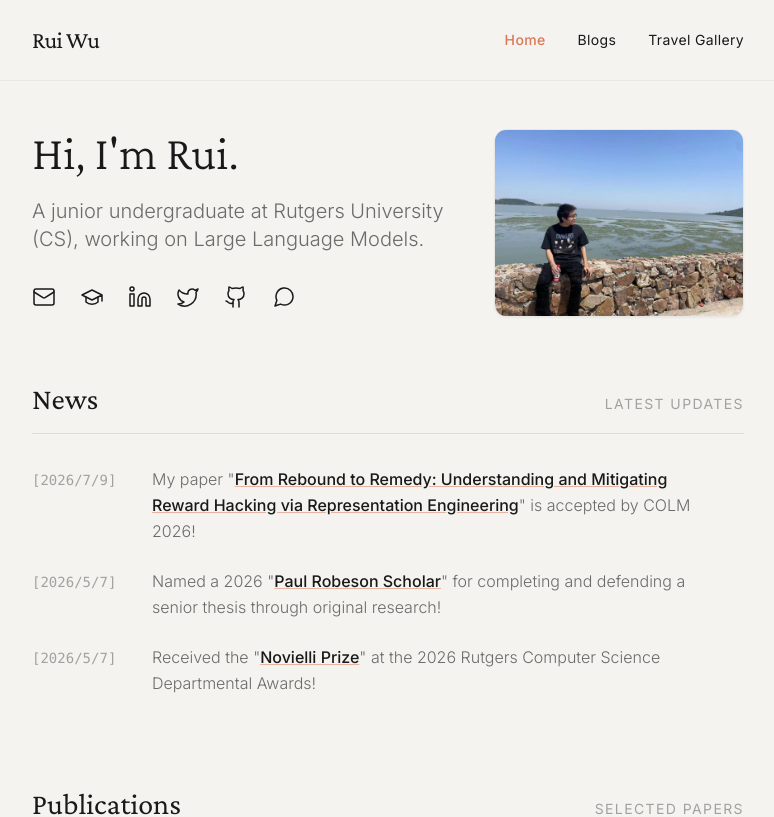
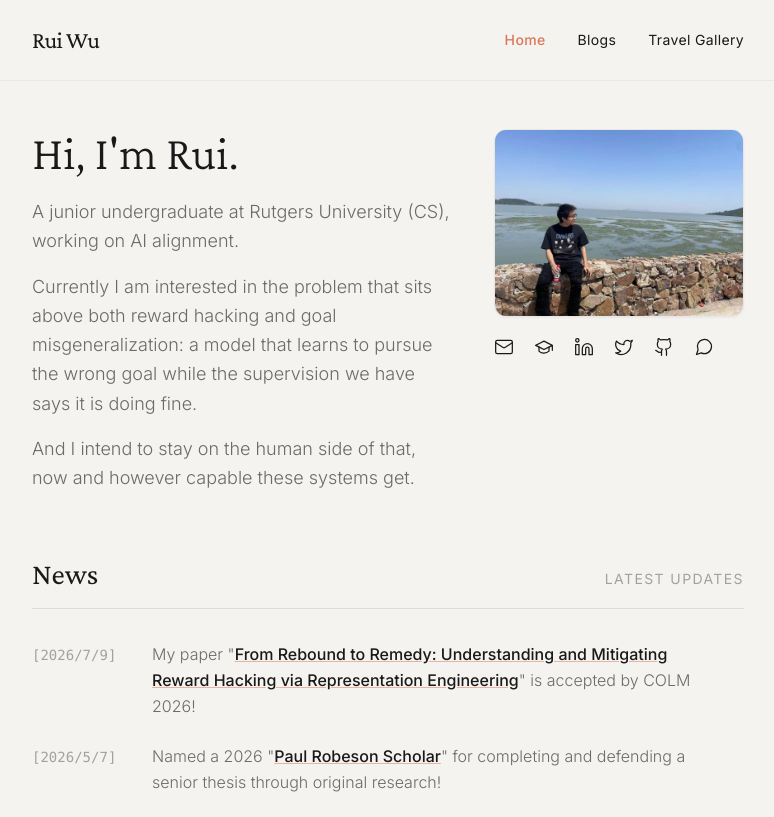
Before and after one commit to RuiWu1123/RuiWu1123.github.io, a React (Vite) app: page / in a window 1280 px wide. Shown: the top 817 px of the page, without its empty margins (252-1026 px from the left). Built offline with nearby package versions, Linux system fonts and the light colour scheme.

Commit message:
Rewrite the home bio around alignment; move the contact icons under the photo

```diff
--- a/pages/Home.tsx
+++ b/pages/Home.tsx
@@ -57,25 +57,43 @@ const Home: React.FC = () => {
   return (
     <div className="animate-fade-in pb-20">
       {/* Hero Section */}
-      <section className="pt-8 pb-14 md:pt-12 md:pb-16 flex flex-col-reverse sm:flex-row sm:items-center gap-8 sm:gap-10">
+      <section className="pt-8 pb-14 md:pt-12 md:pb-16 flex flex-col sm:flex-row sm:items-start gap-8 sm:gap-10">
         {/* Left: Content */}
         <div className="flex-1 min-w-0">
           <h1 className="text-4xl md:text-5xl font-serif font-light mb-5 text-anthropic-text leading-tight">
             Hi, I'm Rui.
           </h1>
-          <p className="text-lg md:text-xl font-sans font-light text-anthropic-gray leading-relaxed mb-6">
-            A junior undergraduate at Rutgers University (CS), working on Large Language Models.
+          <p className="text-lg font-sans font-light text-anthropic-gray leading-relaxed mb-4">
+            A junior undergraduate at Rutgers University (CS), working on AI alignment.
+          </p>
+          <p className="text-lg font-sans font-light text-anthropic-gray leading-relaxed mb-4">
+            Currently I am interested in the problem that sits above both reward hacking and goal
+            misgeneralization: a model that learns to pursue the wrong goal while the supervision we
+            have says it is doing fine.
+          </p>
+          <p className="text-lg font-sans font-light text-anthropic-gray leading-relaxed">
+            And I intend to stay on the human side of that, now and however capable these systems get.
           </p>
 
-          {/* Social Icons */}
-          <div className="flex items-center gap-2 flex-wrap">
+        </div>
+
+        {/* Right: Portrait */}
+        <div className="sm:w-[250px] sm:flex-shrink-0">
+          <img
+            src="/portrait.jpg"
+            alt="Rui Wu"
+            className="w-full rounded-xl object-cover aspect-[4/3] border border-anthropic-text/5 shadow-sm"
+          />
+
+          {/* Contact */}
+          <div className="flex items-center justify-center sm:justify-start gap-1 mt-3 sm:-ml-2">
               <button
                 onClick={copyEmail}
-              className="text-anthropic-text hover:text-anthropic-accent transition-colors p-2 -ml-2 rounded-full hover:bg-anthropic-stone/30"
+                className="text-anthropic-text hover:text-anthropic-accent transition-colors p-2 rounded-full hover:bg-anthropic-stone/30"
                 aria-label="Email"
                 title="rw761@scarletmail.rutgers.edu (Click to Copy)"
               >
-              <Mail size={24} strokeWidth={1.5} />
+                <Mail size={20} strokeWidth={1.5} />
               </button>
               <a
                 href={SOCIAL_LINKS.scholar}
@@ -85,7 +103,7 @@ const Home: React.FC = () => {
                 aria-label="Google Scholar"
                 title="Google Scholar"
               >
-              <GraduationCap size={24} strokeWidth={1.5} />
+                <GraduationCap size={20} strokeWidth={1.5} />
               </a>
               <a
                 href={SOCIAL_LINKS.linkedin}
@@ -95,7 +113,7 @@ const Home: React.FC = () => {
                 aria-label="LinkedIn"
                 title="LinkedIn"
               >
-              <Linkedin size={24} strokeWidth={1.5} />
+                <Linkedin size={20} strokeWidth={1.5} />
               </a>
               <a
                 href="https://x.com/RuiWu560670"
@@ -105,7 +123,7 @@ const Home: React.FC = () => {
                 aria-label="Twitter"
                 title="Twitter"
               >
-              <Twitter size={24} strokeWidth={1.5} />
+                <Twitter size={20} strokeWidth={1.5} />
               </a>
               <a
                 href="https://github.com/RuiWu1123"
@@ -115,7 +133,7 @@ const Home: React.FC = () => {
                 aria-label="GitHub"
                 title="GitHub"
               >
-              <Github size={24} strokeWidth={1.5} />
+                <Github size={20} strokeWidth={1.5} />
               </a>
                <button
                 onClick={copyWeChat}
@@ -123,18 +141,9 @@ const Home: React.FC = () => {
                 aria-label="WeChat"
                 title="WeChat: R1lastshot (Click to Copy)"
               >
-              <MessageCircle size={24} strokeWidth={1.5} />
+                <MessageCircle size={20} strokeWidth={1.5} />
               </button>
           </div>
-        </div>
-
-        {/* Right: Portrait */}
-        <div className="sm:w-[250px] sm:flex-shrink-0">
-          <img
-            src="/portrait.jpg"
-            alt="Rui Wu"
-            className="w-full rounded-xl object-cover aspect-[4/3] border border-anthropic-text/5 shadow-sm"
-          />
         </div>
       </section>
 
```
Lines whose indentation alone changed are shown as unchanged.
